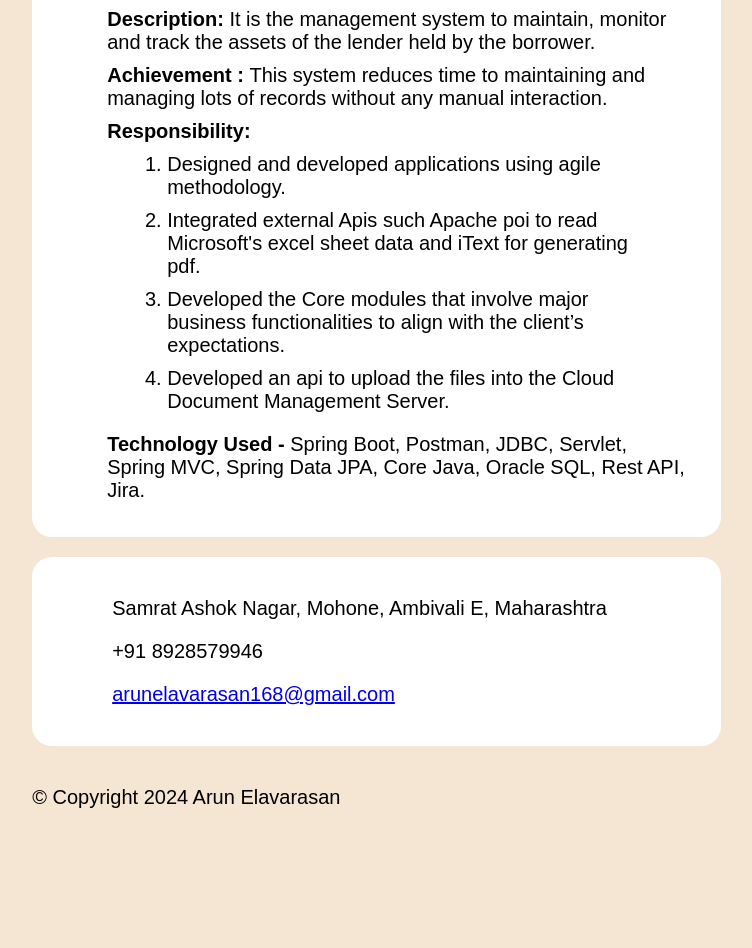
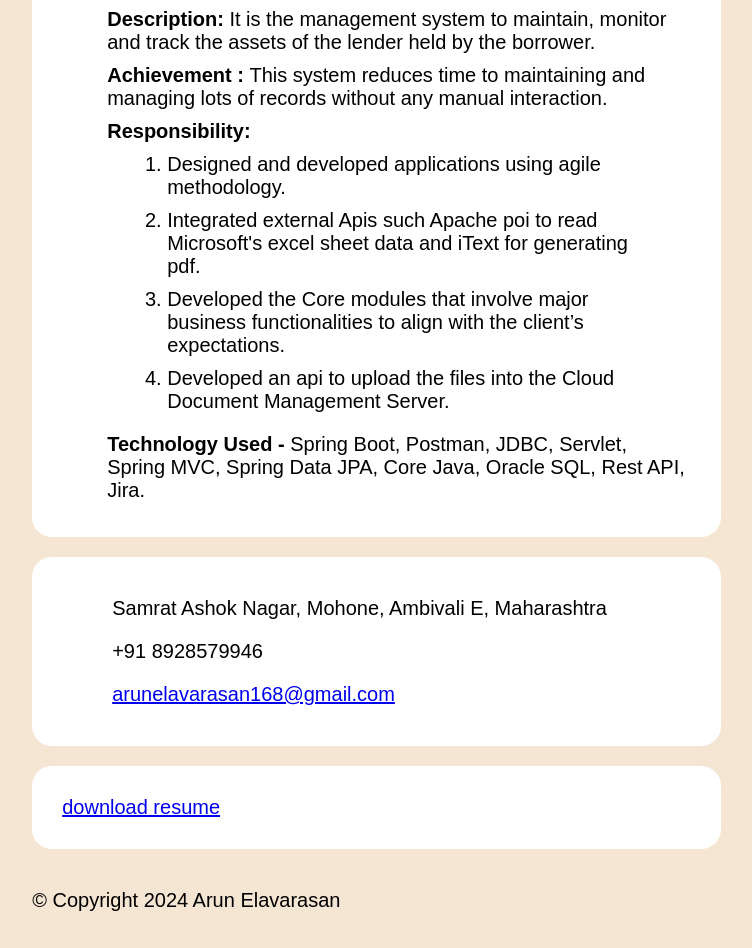
Before and after one commit to arunelavarasan/arunelavarasan.github.io, a plain HTML site: page index.html in a window 1280 px wide. Shown: the part 1439-2387 px from the top of the page, without its empty margins (303-1055 px from the left). Before the commit the page ends 2284 px from the top, so only its background shows below. Drawn offline with nearby package versions, Linux system fonts and the light colour scheme.

Commit message:
"download resume"

```diff
--- a/index.html
+++ b/index.html
@@ -159,6 +159,9 @@
             </li>
           </ul>
         </div>
+        <div>
+          <a href="/resume/Arun Elavarasan RESUME.pdf">download resume</a>
+        </div>
         <footer>
           <p class="copyright-text">© Copyright 2024 Arun Elavarasan</p>
         </footer>
```
Also changed, not shown: 1 other file.
